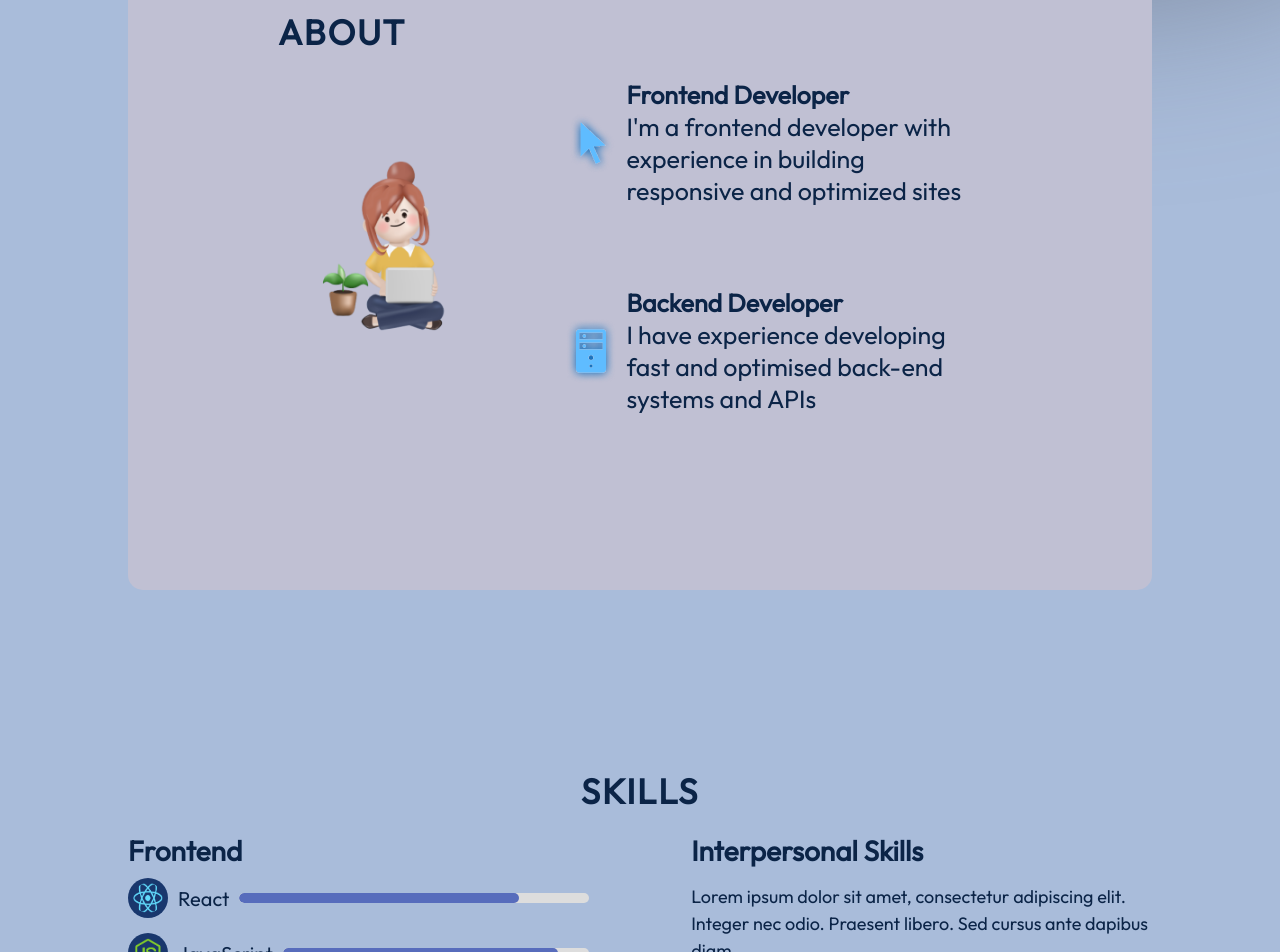
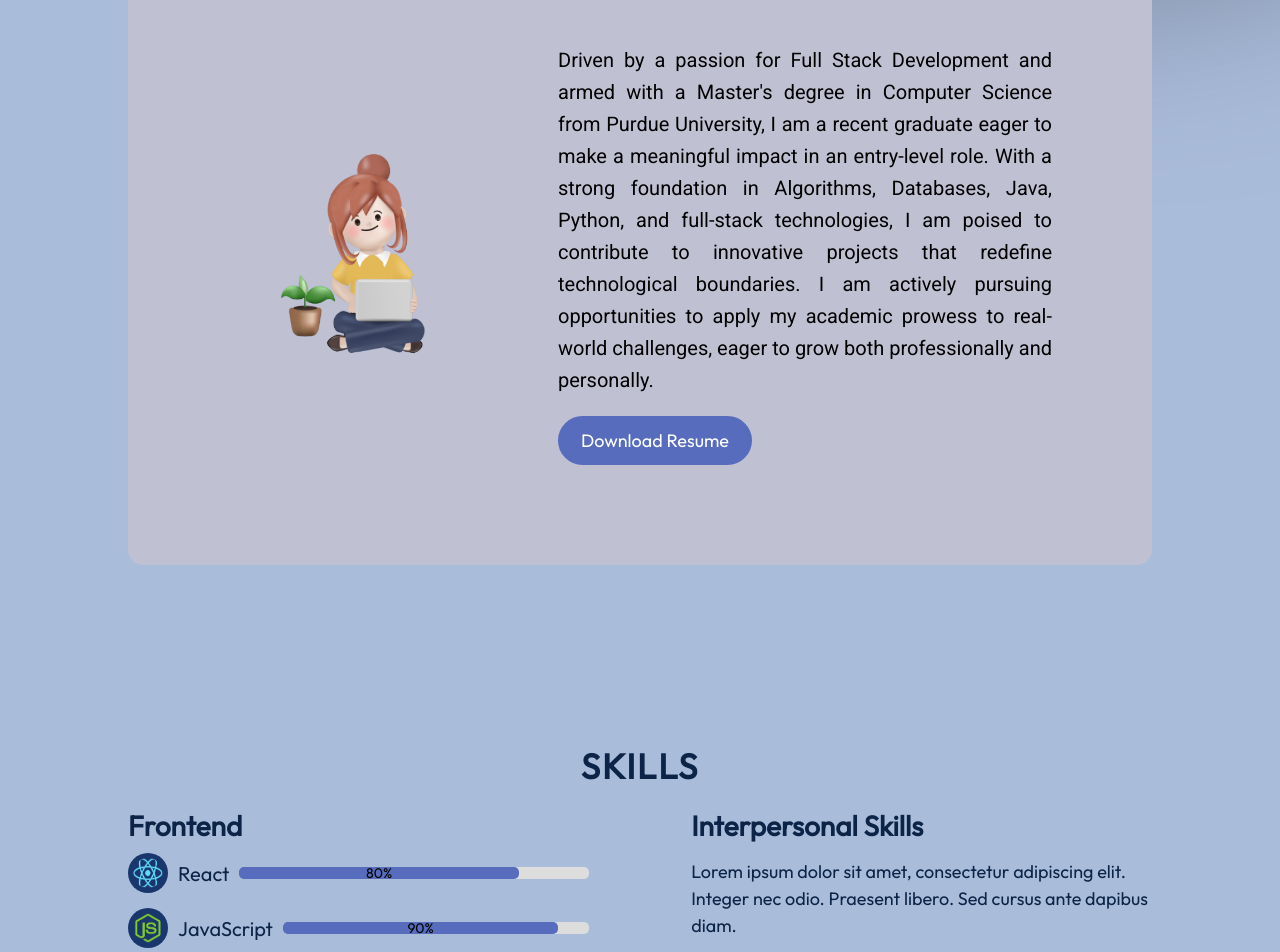
Before and after one commit to VarshiniD29/Portfolio, a React (Vite) app: page / in a window 1280 px wide. Shown: the part 980-1932 px from the top of the page. Built offline with nearby package versions, Linux system fonts and the light colour scheme.

Commit message:
Changes in about section

```diff
--- a/src/components/About/About.jsx
+++ b/src/components/About/About.jsx
@@ -1,9 +1,13 @@
 import React from "react";
 
 import styles from "./About.module.css";
+import Varshini_Resume from "../../../assets/about/Varshini_Resume.pdf"
 import { getImageUrl } from "../../utlis"
 
 export const About = () => {
+  const handleDownloadResume = () => {
+    window.open(Varshini_Resume);
+  };
   return (
     <section className={styles.container} id="about">
       <h2 className={styles.title}>About</h2>
@@ -13,28 +17,18 @@ export const About = () => {
           alt="Me sitting with a laptop"
           className={styles.aboutImage}
         />
-        <ul className={styles.aboutItems}>
-          <li className={styles.aboutItem}>
-            <img src={getImageUrl("about/cursorIcon.png")} alt="Cursor icon" />
             <div className={styles.aboutItemText}>
-              <h3>Frontend Developer</h3>
               <p>
-                I'm a frontend developer with experience in building responsive
-                and optimized sites
+              Driven by a passion for Full Stack Development and armed with a Master's degree in Computer Science from Purdue University,
+              I am a recent graduate eager to make a meaningful impact in an entry-level role.
+              With a strong foundation in Algorithms, Databases, Java, Python, and full-stack technologies, I am poised to contribute to innovative projects that redefine technological boundaries.
+              I am actively pursuing opportunities to apply my academic prowess to real-world challenges, eager to grow both professionally and personally.
               </p>
-            </div>
-          </li>
-          <li className={styles.aboutItem}>
-            <img src={getImageUrl("about/serverIcon.png")} alt="Server icon" />
-            <div className={styles.aboutItemText}>
-              <h3>Backend Developer</h3>
-              <p>
-                I have experience developing fast and optimised back-end systems
-                and APIs
-              </p>
-            </div>
-          </li>
-        </ul>
+
+            <button className={styles.resumeButton} onClick={handleDownloadResume}>
+           Download Resume
+          </button>
+          </div>
       </div>
     </section>
   );
--- a/src/components/About/About.module.css
+++ b/src/components/About/About.module.css
@@ -4,12 +4,13 @@
   position: relative;
   background-color: #c0c0d3;
   border-radius: 15px;
-  padding: 150px;
+  padding: 100px; /* Adjusted padding for better readability */
   z-index: 1;
   margin: 0 auto; /* Center the container horizontally */
   margin-top: 210px; /* Add margin to offset fixed header */
   max-width: 80%; /* Adjust width for better centering */
   box-sizing: border-box;
+  font-family: var(--font-roboto);
 }
 
 .title {
@@ -18,77 +19,73 @@
   font-weight: 700;
   letter-spacing: 1.75px;
   text-transform: uppercase;
+  margin-bottom: 30px;
 }
 
 .content {
   display: flex;
   flex-direction: row;
   align-items: center;
+  justify-content: space-around;
+  margin-top: 40px;
 }
 
 .aboutImage {
-  width: 35%;
+  width: 40%;
+  max-width: 300px;
+  border-radius: 10px;
 }
 
-.aboutItems {
-  color: var(--color-text);
-  display: flex;
-  flex-direction: column;
-  gap: 30px;
+.aboutItemText {
+  flex: 1;
+  margin-left: 30px;
 }
 
-.aboutItem {
-  display: flex;
-  flex-direction: row;
-  align-items: center;
-  border-radius: 20px;
-  list-style: none;
-  padding: 25px;
-  background-image: linear-gradient(
-    90deg,
-    rgba(130, 136, 148, 0.7) 0%,
-    rgba(255, 255, 255, 0) 100%
-  );
-  background-size: 0 100%;
-  background-repeat: no-repeat;
-  transition: 0.4s;
+.aboutItemText p {
+  font-size: 20px;
+  line-height: 1.6;
+  text-align: justify;
+  font-family: var(--font-roboto);
 }
 
-.aboutItem:hover {
-  background-size: 100% 100%;
+.resumeButton {
+  display: inline-block;
+  padding: 10px 20px;
+  margin-top: 20px;
+  font-size: 18px;
+  background-color: var(--color-primary); /* Default background color */
+  color: #fff; /* Default text color */
+  border: 3px solid var(--color-primary); /* Default border color */
+  border-radius: 25px;
+  cursor: pointer;
+  transition: background-color 0.3s, color 0.3s, border-color 0.3s;
 }
 
-.aboutItem h3 {
-  font-size: 25px;
-  font-weight: 600;
+.resumeButton:hover {
+  font-weight: bold;
+  background-color: #c1becf; /* Change background color on hover */
+  color: var(--color-primary); /* Change text color on hover */
+  border-color: var(--color-primary); /* Change border color on hover */
 }
 
-.aboutItem p {
-  font-size: 25px;
-}
 
 @media screen and (max-width: 830px) {
   .container {
-    background-color: transparent;
-    padding-left: 0;
-    padding-right: 0;
-
+    padding: 50px; /* Adjusted padding for smaller screens */
+    margin-top: 150px; /* Reduced top margin for smaller screens */
   }
 
   .content {
     flex-direction: column;
+    align-items: center;
   }
 
   .aboutImage {
-    display: none;
+    display: none; /* Hide image on smaller screens */
   }
 
-  .aboutItems {
-    margin-top: 0px;
-  }
-
-  .aboutItem {
-    padding-left: 0;
-    padding-right: 0;
+  .aboutItemText {
+    margin-left: 0; /* Remove margin on smaller screens */
+    text-align: center; /* Center align text on smaller screens */
   }
 }
--- a/src/components/Contact/Contact.module.css
+++ b/src/components/Contact/Contact.module.css
@@ -10,6 +10,7 @@
   width: 100vw;
   padding: 58px 10%;
   gap: 10px;
+  font-family: var(--font-roboto);
 }
 
 .text h2 {
--- a/src/components/Experience/Experience.module.css
+++ b/src/components/Experience/Experience.module.css
@@ -6,6 +6,7 @@
   margin-left: 10%;
   margin-right: 10%;
   padding-top: 100px;
+  font-family: var(--font-roboto);
 }
 
 .title {
--- a/src/components/Intro/Intro.module.css
+++ b/src/components/Intro/Intro.module.css
@@ -9,6 +9,7 @@
   z-index: 1;
   margin-left: 10%;
   margin-right: 10%;
+  font-family: var(--font-roboto);
 }
 
 .content {
--- a/src/components/Navbar/Navbar.module.css
+++ b/src/components/Navbar/Navbar.module.css
@@ -1,4 +1,3 @@
-
 @import "../../vars.css";
 
 .navbar {
@@ -10,7 +9,7 @@
   justify-content: space-between;
   padding: 20px 10%;
   z-index: 2;
-  background-color :#eaeaf1;
+  background-color: #eaeaf1;
 }
 
 .title {
@@ -20,9 +19,9 @@
   color: var(--color-text);
 }
 
-
 .menuBtn {
   display: none;
+  cursor: pointer;
 }
 
 .menu {
@@ -39,6 +38,28 @@
   font-size: 25px;
   color: var(--color-text);
   text-decoration: none;
+  position: relative; /* Position relative for pseudo-element */
+  transition: color 0.3s ease; /* Transition for text color change */
+}
+
+.menuItems a::after {
+  content: '';
+  position: absolute;
+  left: 0;
+  bottom: -3px;
+  width: 100%;
+  height: 2px;
+  background-color: var(--color-primary); /* Change to your desired underline color */
+  transform: scaleX(0); /* Initially hidden */
+  transition: transform 0.3s ease;
+}
+
+.menuItems a:hover {
+  color: var(--color-primary); /* Change text color on hover */
+}
+
+.menuItems a:hover::after {
+  transform: scaleX(1); /* Display underline on hover */
 }
 
 @media screen and (max-width: 830px) {
@@ -46,6 +67,7 @@
     flex-direction: column;
     align-items: flex-start;
   }
+
   .menu {
     position: absolute;
     right: 5%;
@@ -57,9 +79,7 @@
   }
 
   .menuBtn {
-        display: block;
-        cursor: pointer;
-
+    display: block; /* Display burger icon button */
   }
 
   .menuItems {
--- a/src/components/Projects/ProjectCard.module.css
+++ b/src/components/Projects/ProjectCard.module.css
@@ -8,6 +8,7 @@
   box-shadow: 0 16px 14px 0 #3a4b64;
   padding: 18px 24px;
   max-width: 345px;
+  font-family: var(--font-roboto);
 }
 
 .image {
--- a/src/components/Projects/Projects.module.css
+++ b/src/components/Projects/Projects.module.css
@@ -6,6 +6,7 @@
   margin-left: 10%;
   margin-right: 10%;
   padding-top: 100px;
+  font-family: var(--font-roboto);
 }
 
 .title {
--- a/src/components/Skills/Skills.jsx
+++ b/src/components/Skills/Skills.jsx
@@ -19,7 +19,9 @@ export const Skills = () => {
                     <p>{skill.title}</p>
                   </div>
                   <div className={styles.progressBarContainer}>
-                    <div className={styles.progressBar} style={{ width: `${skill.percentage}%` }}></div>
+                    <div className={styles.progressBar} style={{ width: `${skill.percentage}%` }}>
+                      <span className={styles.progressText}>{skill.percentage}%</span>
+                    </div>
                   </div>
                 </div>
               ))}
--- a/src/components/Skills/Skills.module.css
+++ b/src/components/Skills/Skills.module.css
@@ -6,6 +6,7 @@
   margin-left: 10%;
   margin-right: 10%;
   padding-top: 100px;
+  font-family: var(--font-roboto);
 }
 
 .title {
@@ -59,6 +60,7 @@
 
 .skillInfo p {
   font-size: 20px;
+  margin-bottom: 0; /* Ensure no extra margin */
 }
 
 .progressBarContainer {
@@ -70,9 +72,29 @@
 }
 
 .progressBar {
-  height: 10px;
+  height: 12px; /* Increased height of the progress bar */
   background-color: var(--color-primary);
   border-radius: 5px;
+  position: relative;
+}
+
+.progressBar::before {
+  content: '';
+  position: absolute;
+  top: 0;
+  left: 0;
+  height: 100%;
+  width: calc(100% - 10px); /* Adjust based on your design */
+  background-color: var(--color-primary); /* Same as progress bar color */
+}
+
+.progressText {
+  position: absolute;
+  top: 50%;
+  left: 50%;
+  transform: translate(-50%, -50%);
+  color: black;
+  font-size: 14px; /* Default font size for progress text */
 }
 
 .interpersonalSkills {
@@ -107,11 +129,15 @@
     }
 
     .skillInfo p {
-    font-size: 18px;
+      font-size: 16px; /* Adjusted font size for skill titles on smaller screens */
     }
 
     .progressBar {
-    height: 8px;
+      height: 12px; /* Reduced height of the progress bar for smaller screens */
+    }
+
+    .progressText {
+      font-size: 12px; /* Reduced font size for progress text on smaller screens */
     }
 
     .interpersonalSkills h3, .category h3 {
```
Also changed, not shown: 1 other file (tests, documents, lock files or other folders). Lines whose indentation alone changed are shown as unchanged.
